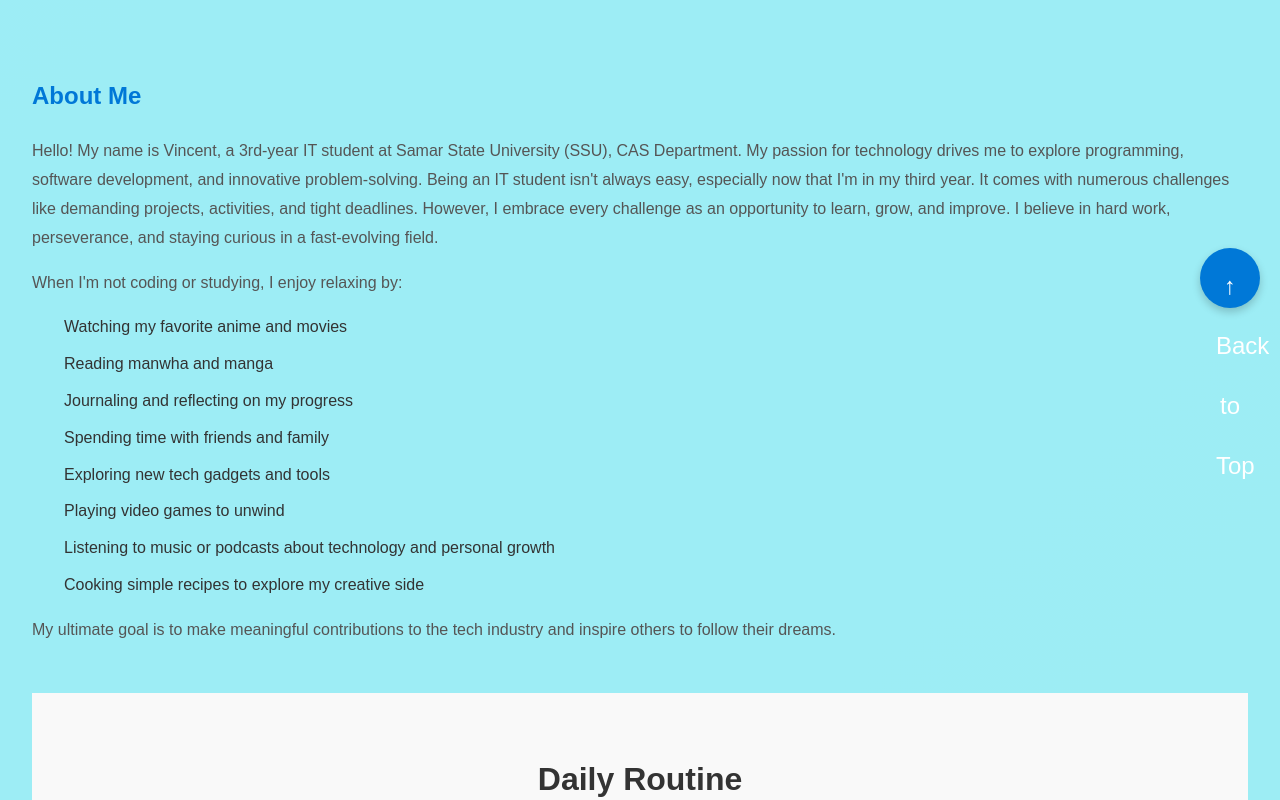
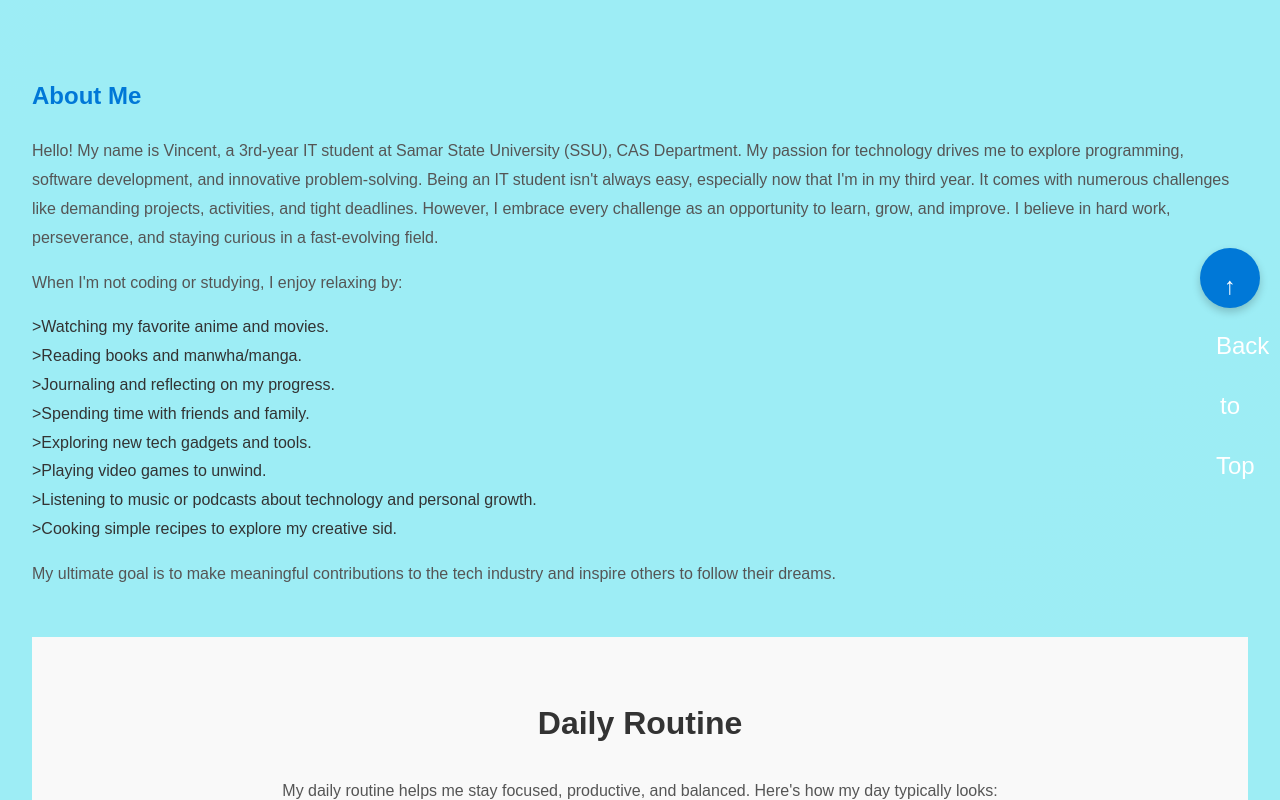
Before and after one commit to vincent01-design/vincent, a plain HTML site: page index.html in a window 1280 px wide. Shown: the part 472-1272 px from the top of the page. Drawn offline with Linux system fonts and the light colour scheme.

Commit message:
Initial commit

```diff
--- a/index.html
+++ b/index.html
@@ -61,16 +61,16 @@
         </p>
         <p>
           When I'm not coding or studying, I enjoy relaxing by:
-          <ul>
-            <li>Watching my favorite anime and movies</li>
-            <li>Reading manwha and manga</li>
-            <li>Journaling and reflecting on my progress</li>
-            <li>Spending time with friends and family</li>
-            <li>Exploring new tech gadgets and tools</li>
-            <li>Playing video games to unwind</li>
-            <li>Listening to music or podcasts about technology and personal growth</li>
-            <li>Cooking simple recipes to explore my creative side</li>
-          </ul>
+          <li>
+            <li>>Watching my favorite anime and movies.</li>
+            <li>>Reading books and manwha/manga.</li>
+            <li>>Journaling and reflecting on my progress.</li>
+            <li>>Spending time with friends and family.</li>
+            <li>>Exploring new tech gadgets and tools.</li>
+            <li>>Playing video games to unwind.</li>
+            <li>>Listening to music or podcasts about technology and personal growth.</li>
+            <li>>Cooking simple recipes to explore my creative sid.</li>
+          </li>
         </p>
         <p>
           My ultimate goal is to make meaningful contributions to the tech industry and inspire others to follow their dreams.
--- a/script.js
+++ b/script.js
@@ -1,7 +1,7 @@
 // Social Media Link Click Event
 document.querySelectorAll('.social-media a').forEach((link) => {
   link.addEventListener('click', (e) => {
-    const platform = e.target.getAttribute('href'); // Gets the link URL
+    const platform = e.target.getAttribute('href');
     alert(`You're being redirected to ${platform}.`);
   });
 });
```
Also changed, not shown: coding-project.html (+1 -1 lines), reading.html (+1 -1 lines), summer-vacation.html (+18 -11 lines), images/CENT.jpg (renamed from images/462579295_583926824311041_3715522103826243113_n.jpg).
